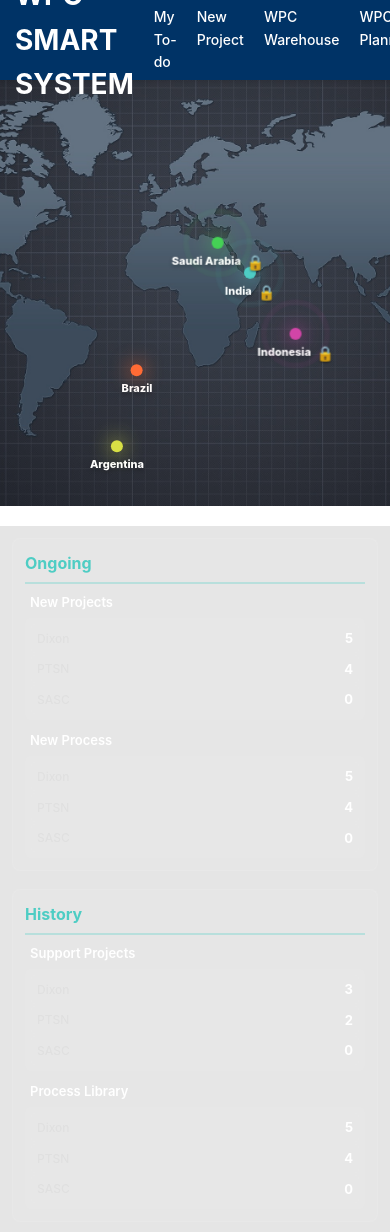
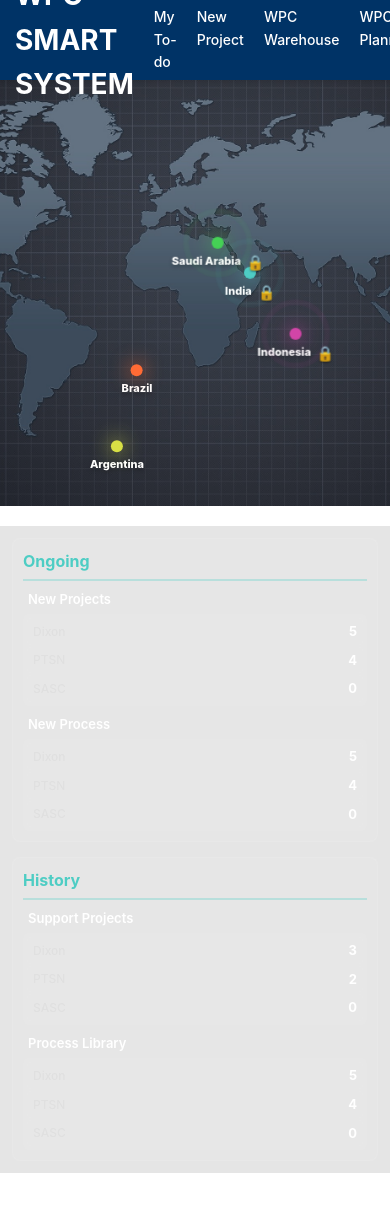
Before and after one commit to lanxiaoxing/AiFactory, a React (Vite) app: page / in a window 390 px wide. Shown: the top 1232 px of the page. After the commit the page ends 1173 px from the top, so only its background shows below. Built offline with nearby package versions, Linux system fonts and the light colour scheme.

Commit message:
feat:update style

```diff
--- a/src/components/StatsPanel/StatsPanel.module.css
+++ b/src/components/StatsPanel/StatsPanel.module.css
@@ -3,34 +3,41 @@
   right: 0;
   top: 80px;
   width: 260px;
-  max-height: calc(100vh - 80px);
+  height: calc(100vh - 80px);
   background: rgba(0, 0, 0, 0.1);
   backdrop-filter: blur(10px);
   padding: 15px;
   overflow-y: hidden;
   z-index: 10;
+  display: flex;
+  flex-direction: column;
 }
 
 .section {
-  margin-bottom: 18px;
+  margin-bottom: 15px;
   background: rgba(255, 255, 255, 0.03);
   border-radius: 8px;
-  padding: 12px;
+  padding: 10px;
   border: 1px solid rgba(255, 255, 255, 0.08);
+  flex-shrink: 0;
+}
+
+.section:last-child {
+  margin-bottom: 0;
 }
 
 .sectionTitle {
-  font-size: 18px;
+  font-size: 16px;
   font-weight: 700;
   color: #4ECDC4;
-  margin-bottom: 10px;
-  padding-bottom: 6px;
+  margin-bottom: 8px;
+  padding-bottom: 4px;
   border-bottom: 2px solid rgba(78, 205, 196, 0.3);
   text-transform: capitalize;
 }
 
 .subsection {
-  margin-bottom: 12px;
+  margin-bottom: 8px;
 }
 
 .subsection:last-child {
@@ -38,25 +45,25 @@
 }
 
 .subsectionTitle {
-  font-size: 14px;
+  font-size: 13px;
   font-weight: 600;
   color: #ffffff;
-  margin-bottom: 6px;
+  margin-bottom: 4px;
   padding-left: 5px;
 }
 
 .statsList {
   background: rgba(255, 255, 255, 0.04);
   border-radius: 6px;
-  padding: 6px;
+  padding: 4px;
 }
 
 .statItem {
   display: flex;
   justify-content: space-between;
   align-items: center;
-  padding: 5px 8px;
-  margin-bottom: 3px;
+  padding: 3px 6px;
+  margin-bottom: 2px;
   background: rgba(255, 255, 255, 0.03);
   border-radius: 4px;
   transition: all 0.3s ease;
@@ -72,53 +79,69 @@
 }
 
 .statLabel {
-  font-size: 13px;
+  font-size: 12px;
   color: #e0e0e0;
   font-weight: 500;
 }
 
 .statValue {
-  font-size: 14px;
+  font-size: 13px;
   font-weight: 700;
   color: #ffffff;
-  min-width: 30px;
+  min-width: 25px;
   text-align: right;
 }
 
+
+/* 针对更高屏幕的优化 */
+@media (min-height: 900px) {
+  .statsPanel {
+    padding: 18px;
+  }
+
+  .section {
+    margin-bottom: 20px;
+    padding: 14px;
+  }
+
+  .sectionTitle {
+    font-size: 18px;
+    margin-bottom: 12px;
+    padding-bottom: 6px;
+  }
+
+  .subsection {
+    margin-bottom: 12px;
+  }
+
+  .subsectionTitle {
+    font-size: 14px;
+    margin-bottom: 6px;
+  }
+
+  .statsList {
+    padding: 8px;
+  }
+
+  .statItem {
+    padding: 6px 10px;
+    margin-bottom: 4px;
+  }
+
+  .statLabel {
+    font-size: 13px;
+  }
+
+  .statValue {
+    font-size: 14px;
+  }
+}
 
 /* 响应式设计 */
 @media (max-width: 1024px) {
   .statsPanel {
     width: 240px;
     padding: 12px;
-  }
-
-  .sectionTitle {
-    font-size: 16px;
-    margin-bottom: 8px;
-    padding-bottom: 5px;
-  }
-
-  .subsection {
-    margin-bottom: 10px;
-  }
-
-  .subsectionTitle {
-    font-size: 13px;
-    margin-bottom: 5px;
-  }
-
-  .statItem {
-    padding: 4px 6px;
-    margin-bottom: 2px;
-  }
-
-  .statLabel {
-    font-size: 12px;
-  }
-
-  .statValue {
-    font-size: 13px;
   }
 }
 
```
